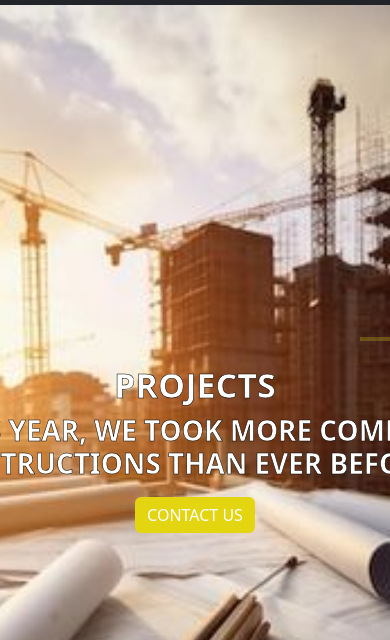
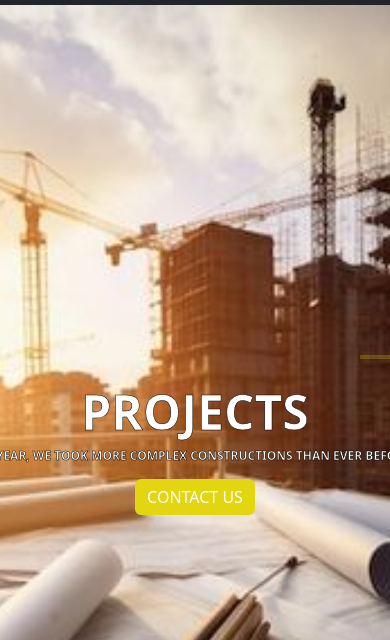
Before and after one commit to 0859185960822/constructo, a plain HTML site: page index.html in a window 390 px wide. Shown: the part 204-844 px from the top of the page. Drawn offline with nearby package versions, Linux system fonts and the light colour scheme; files whose address does not match are found by name.

Commit message:
third commit-1

```diff
--- a/style.css
+++ b/style.css
@@ -543,6 +543,14 @@ header i:hover{
         margin: 30px auto;
     }
 
+    .text-dalam h1{
+        font-size: 3rem;
+    }
+
+    .text-dalam p{
+        font-size: 0.75rem;
+    }
+
     /* about */
     #about{
         width: 90%;
```
